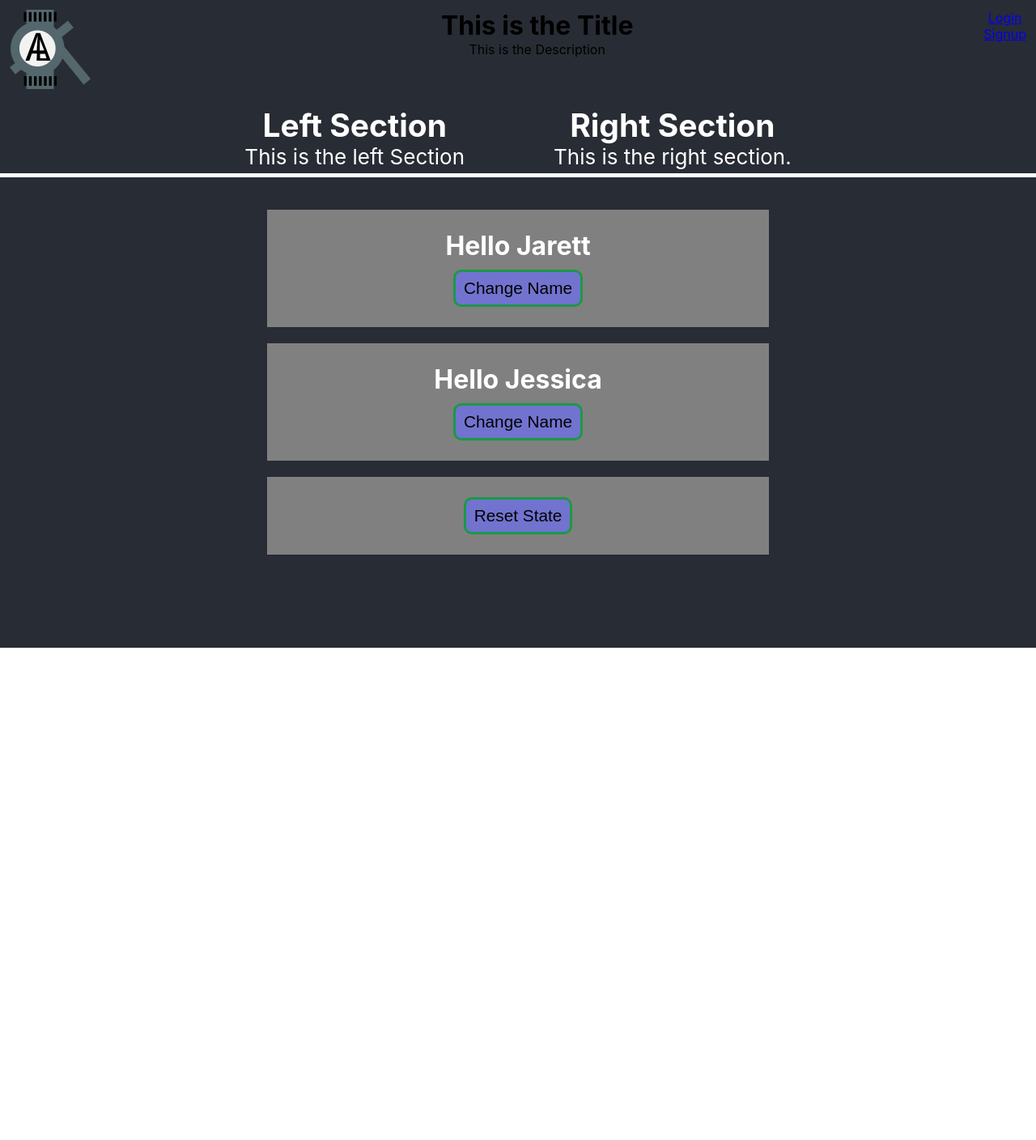
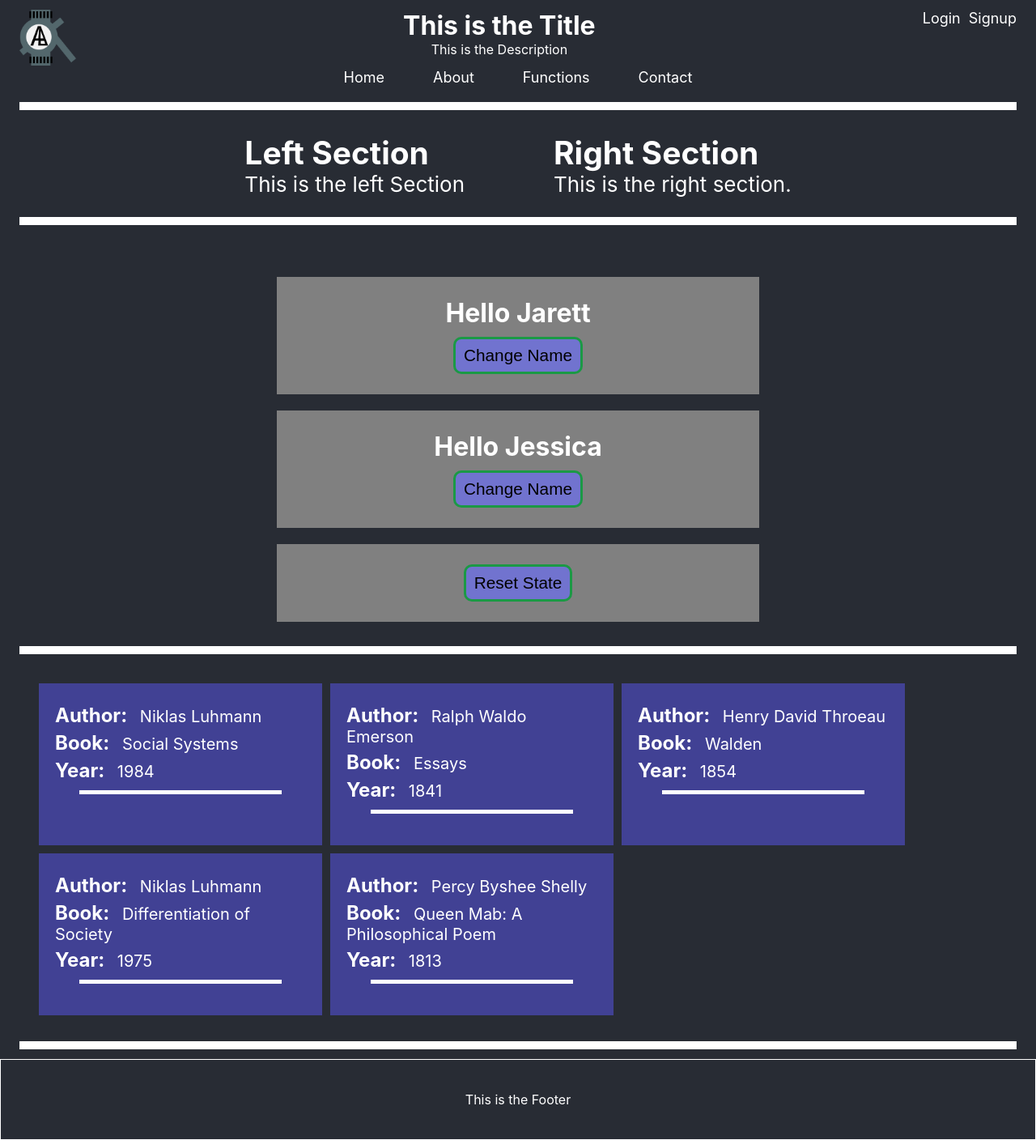
Before and after one commit to bluejet80/react_app2, a React (Create React App) app: page / in a window 1280 px wide. Shown: the whole page at 81% size. Before the commit the page ends 800 px from the top, so only its background shows below. Built offline with nearby package versions, Linux system fonts and the light colour scheme.

Commit message:
made all the parts of the page into components

```diff
--- a/src/App.css
+++ b/src/App.css
@@ -5,28 +5,15 @@
 }
 
 .App {
-  text-align: center;
   background-color: #282c34;
-  min-height: 100vh;
 }
 
-.App-logo {
-  pointer-events: none;
-}
-
-@media (prefers-reduced-motion: no-preference) {
-  .App-logo {
-    animation: App-logo-spin infinite 20s linear;
-  }
-}
-
-.App-header {
+.top-section {
   display: flex;
   align-items: center;
   justify-content: center;
   font-size: calc(10px + 2vmin);
   color: white;
-  border-bottom: 5px solid white;
 }
 
 .App-link {
@@ -54,20 +41,16 @@
   justify-content: center;
   margin: 10px;
   padding: 10px;
-  color:white;
-
-
+  color: white;
 }
 
 .button-one {
-
   padding: 8px 10px;
   border: 3px solid rgb(27, 153, 69);
   background: rgb(113, 115, 207);
   border-radius: 10px;
   font-size: 1.3rem;
   cursor: pointer;
-
 }
 
 .section-two {
@@ -84,3 +67,17 @@
 .section-two h1 {
   margin-bottom: 10px;
 }
+
+.container {
+  padding: 12px 24px;
+}
+
+.footer {
+  display: flex;
+  align-items: center;
+  justify-content: center;
+  height: 100px;
+  text-align: center;
+  border: white solid 1px;
+  color: white;
+}
--- a/src/App.js
+++ b/src/App.js
@@ -1,18 +1,20 @@
-import './App.css';
-import './Nav.css';
-import { Component } from 'react';
-import StartClass from './StartClass';
-import Nav from './Nav';
+import "./App.css";
+import { Component } from "react";
+import StartClass from "./StartClass";
+import Nav from "./Nav";
+import TopSection from "./TopSection";
+import ArrayMap from "./ArrayMap";
+import Footer from "./Footer";
 
 export default class App extends Component {
-
-
   render() {
-
     return (
       <div className="App">
         <Nav />
+        <TopSection />
         <StartClass />
+        <ArrayMap />
+        <Footer />
       </div>
     );
   }
--- /dev/null
+++ b/src/ArrayMap.js
@@ -0,0 +1,67 @@
+import React, { Component } from "react";
+import "./Arraymap.css";
+
+export default class ArrayMap extends Component {
+  constructor(props) {
+    super(props);
+
+    this.state = {
+      authors: [
+        {
+          name: "Niklas Luhmann",
+          book: "Social Systems",
+          year: "1984",
+        },
+        {
+          name: "Ralph Waldo Emerson",
+          book: "Essays",
+          year: "1841",
+        },
+        {
+          name: "Henry David Throeau",
+          book: "Walden",
+          year: "1854",
+        },
+        {
+          name: "Niklas Luhmann",
+          book: "Differentiation of Society",
+          year: "1975",
+        },
+        {
+          name: "Percy Byshee Shelly",
+          book: "Queen Mab: A Philosophical Poem",
+          year: "1813",
+        },
+      ],
+    };
+  }
+
+  render() {
+    return (
+      <div className="container">
+        <div className="array-container">
+          {this.state.authors.map((item) => {
+            return (
+              <div className="array-segment">
+                <p>
+                  <span className="label">Author: </span>
+                  <span className="data">{item.name}</span>
+                </p>
+                <p>
+                  <span className="label">Book: </span>
+                  <span className="data">{item.book}</span>
+                </p>
+                <p>
+                  <span className="label">Year: </span>
+                  <span className="data">{item.year}</span>
+                </p>
+                <div className="divider2"></div>
+              </div>
+            );
+          })}
+        </div>
+        <div className="divider"></div>
+      </div>
+    );
+  }
+}
--- /dev/null
+++ b/src/Arraymap.css
@@ -0,0 +1,36 @@
+.array-segment {
+  display: flex;
+  flex-direction: column;
+  padding: 20px;
+  color: white;
+  width: 350px;
+  height: 200px;
+  background: rgb(65, 65, 148);
+}
+
+.array-segment p {
+  margin-top: 5px;
+}
+.label {
+  font-size: 24px;
+  font-weight: bold;
+}
+
+.data {
+  font-size: 20px;
+  margin-left: 10px;
+}
+
+.divider2 {
+  width: 250px;
+  height: 5px;
+  background: white;
+  margin: 10px auto;
+}
+
+.array-container {
+  display: flex;
+  flex-wrap: wrap;
+  gap: 10px;
+  padding: 12px 24px;
+}
--- /dev/null
+++ b/src/Footer.js
@@ -0,0 +1,11 @@
+import React, { Component } from "react";
+
+export default class Footer extends Component {
+  render() {
+    return (
+      <div className="footer">
+        <p>This is the Footer</p>
+      </div>
+    );
+  }
+}
--- a/src/Nav.css
+++ b/src/Nav.css
@@ -1,12 +1,41 @@
 .nav-head {
-    display: flex;
-    justify-content: space-between;
-
+  display: flex;
+  justify-content: space-between;
 }
 .logo-img {
-    width:100px;
+  width: 70px;
 }
 
 .Nav {
-    padding: 12px;
+  padding: 12px 24px;
 }
+.nav-link {
+  color: white;
+  text-decoration: none;
+  cursor: pointer;
+  font-size: 18px;
+}
+
+.nav-link :hover {
+  color: coral;
+}
+
+.login-box {
+  display: flex;
+  gap: 10px;
+}
+
+.nav-body {
+  display: flex;
+  justify-content: center;
+  gap: 60px;
+}
+.divider {
+  margin-top: 20px;
+  height: 10px;
+  background: white;
+}
+.title-box {
+  text-align: center;
+  color: white;
+}
--- a/src/Nav.js
+++ b/src/Nav.js
@@ -1,24 +1,53 @@
-import React, { Component } from 'react'
+import React, { Component } from "react";
+import "./Nav.css";
 
 export default class Nav extends Component {
   render() {
     return (
-      <div className='Nav'>
-        <div className='nav-head'>
-        <div className='logo-box'>
-            <a href="#"><img className='logo-img' src="img/logo1.png"></img></a>
-        </div>
-        <div className='title-box'>
+      <div className="Nav">
+        <div className="nav-head">
+          <div className="logo-box">
+            <a href="#">
+              <img className="logo-img" src="img/logo1.png" alt="logo"></img>
+            </a>
+          </div>
+          <div className="title-box">
             <h1>This is the Title</h1>
             <p>This is the Description</p>
+          </div>
+          <div className="login-box">
+            <a href="#" className="nav-link">
+              <p>Login</p>
+            </a>
+            <a href="#" className="nav-link">
+              <p>Signup</p>
+            </a>
+          </div>
         </div>
-        <div className='login-box'>
-            <a href='#'><p className='nav-link'>Login</p></a>
-            <a href='#'><p className='nav-link'>Signup</p></a>
+        <div className="nav-body">
+          <div>
+            <a href="#" className="nav-link">
+              <p>Home</p>
+            </a>
+          </div>
+          <div>
+            <a href="#" className="nav-link">
+              <p>About</p>
+            </a>
+          </div>
+          <div>
+            <a href="#" className="nav-link">
+              <p>Functions</p>
+            </a>
+          </div>
+          <div>
+            <a href="#" className="nav-link">
+              <p>Contact</p>
+            </a>
+          </div>
         </div>
-        </div>
-        <div className='nav-body'></div>
+        <div className="divider"></div>
       </div>
-    )
+    );
   }
 }
--- a/src/StartClass.js
+++ b/src/StartClass.js
@@ -1,68 +1,63 @@
-
-import { Component } from 'react';
+import { Component } from "react";
 
 export default class StartClass extends Component {
-
   constructor(props) {
     super(props);
 
     this.state = {
-      myName: 'Jarett',
-      herName: 'Jessica',
-      colorOne: 'white',
-      colorTwo: 'white'
+      myName: "Jarett",
+      herName: "Jessica",
+      colorOne: "white",
+      colorTwo: "white",
+    };
+
+    this.initalState = { ...this.state };
   }
-
-    this.initalState = {...this.state};
-
-  }
-
-
 
   handleClickOne = () => {
     //update the state
     this.setState({
-      myName: 'Jarett Young',
-      colorOne: 'purple'
-    })
-  }
+      myName: "Jarett Young",
+      colorOne: "purple",
+    });
+  };
 
   handleClickTwo = () => {
     this.setState({
-      herName: 'Jessica Blank',
-      colorTwo: 'green'
-    })
-  }
+      herName: "Jessica Blank",
+      colorTwo: "green",
+    });
+  };
 
   resetState = () => {
-    this.setState(this.initalState)
-  }
+    this.setState(this.initalState);
+  };
 
   render() {
     const { myName, herName, colorOne, colorTwo } = this.state;
 
     return (
-    <div className="start-class">
-      <header className="App-header">
-          <div className="section"><h2>Left Section</h2>
-              <p>This is the left Section</p>
-          </div>
-          <div className="section"><h2>Right Section</h2><p>This is the right section.</p></div>
-      </header>
-      <body className="main">
+      <div className="container">
+        <div className="main">
           <div className="section-two">
             <h1 style={{ color: colorOne }}>Hello {myName}</h1>
-          <button className="button-one" onClick={this.handleClickOne}>Change Name</button>
+            <button className="button-one" onClick={this.handleClickOne}>
+              Change Name
+            </button>
           </div>
           <div className="section-two">
             <h1 style={{ color: colorTwo }}>Hello {herName}</h1>
-          <button className="button-one" onClick={this.handleClickTwo}>Change Name</button>
+            <button className="button-one" onClick={this.handleClickTwo}>
+              Change Name
+            </button>
           </div>
           <div className="section-two">
-          <button className="button-one" onClick={this.resetState}>Reset State</button>
+            <button className="button-one" onClick={this.resetState}>
+              Reset State
+            </button>
           </div>
-
-      </body>
+        </div>
+        <div className="divider"></div>
       </div>
     );
   }
--- /dev/null
+++ b/src/TopSection.js
@@ -0,0 +1,21 @@
+import React, { Component } from "react";
+
+export default class TopSection extends Component {
+  render() {
+    return (
+      <div className="container">
+        <div className="top-section">
+          <div className="section">
+            <h2>Left Section</h2>
+            <p>This is the left Section</p>
+          </div>
+          <div className="section">
+            <h2>Right Section</h2>
+            <p>This is the right section.</p>
+          </div>
+        </div>
+        <div className="divider"></div>
+      </div>
+    );
+  }
+}
```
Also changed, not shown: 1 other file (tests, documents, lock files or other folders). Lines whose indentation alone changed are shown as unchanged.
